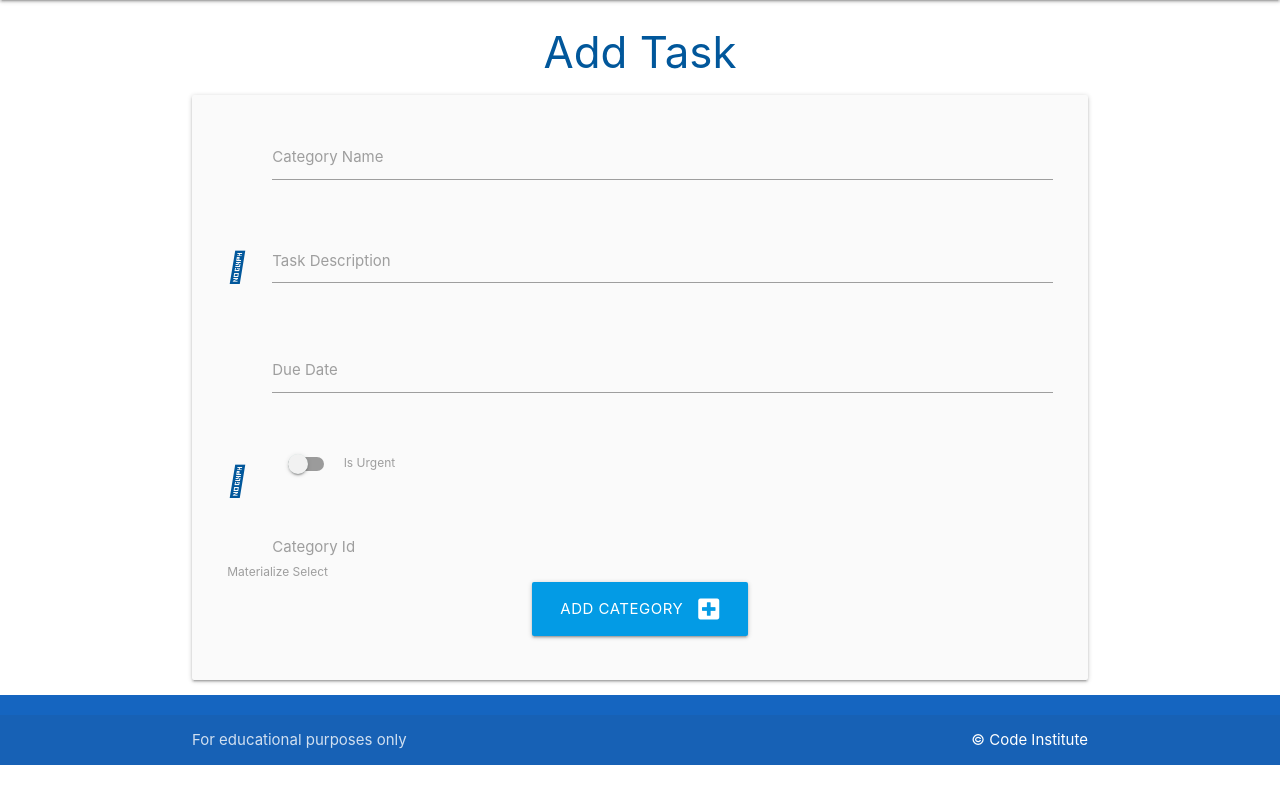
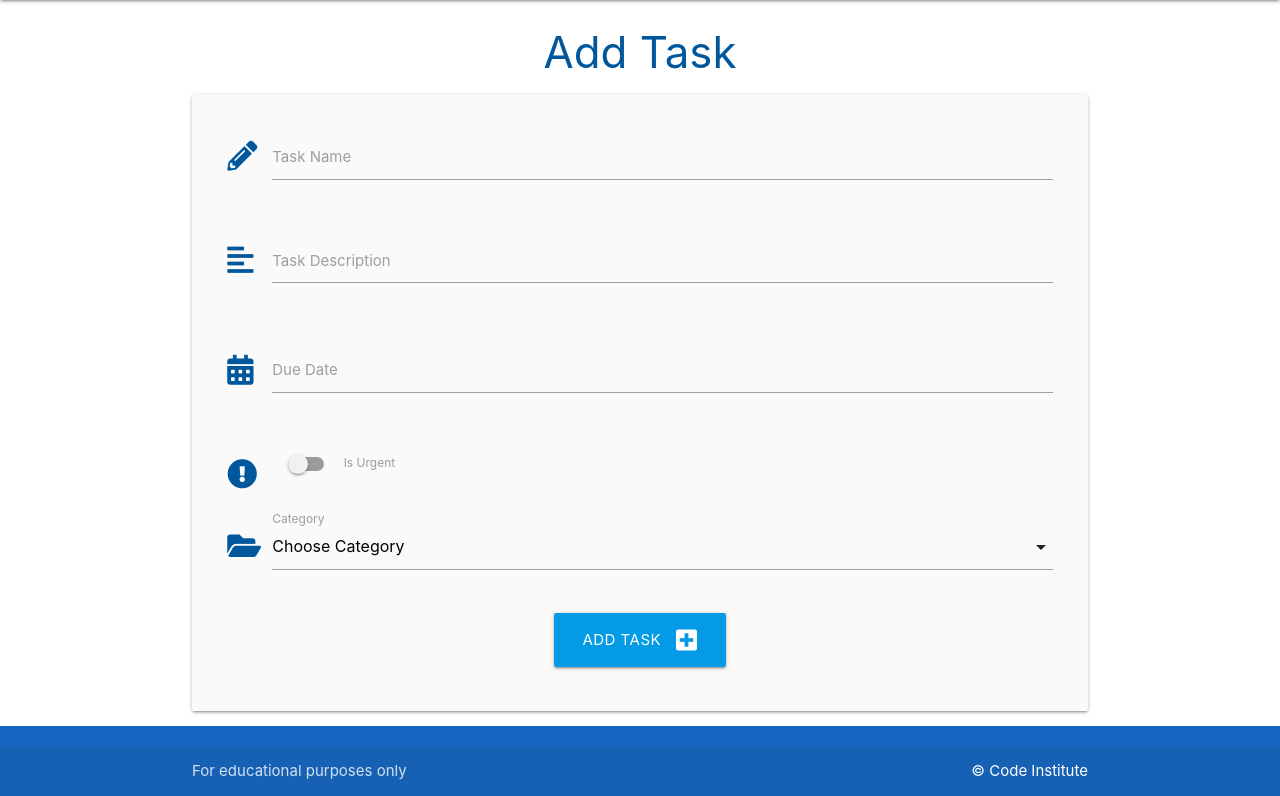
Before and after one commit to ChloeL-E/flask-sqlalchemy-task-manager, a Flask app: page /add_task in a window 1280 px wide. Shown: the part 64-860 px from the top of the page. Before the commit the page ends 829 px from the top, so only its background shows below. Run offline with Flask 2, Linux system fonts and the light colour scheme; data that the repository does not hold is empty.

Commit message:
Corrected bug in add_task functionality

```diff
--- a/taskmanager/routes.py
+++ b/taskmanager/routes.py
@@ -12,8 +12,6 @@ def home():
 def categories():
     categories = list(Category.query.order_by(Category.category_name).all())
     return render_template("categories.html", categories=categories)
-# 1st categories is ref to categories.html, 2nd is
-# the variable name of the function in the line above
 
 
 @app.route("/add_category", methods=["GET", "POST"])
@@ -25,6 +23,7 @@ def add_category():
         return redirect(url_for("categories"))
     return render_template("add_category.html")
 
+
 @app.route("/edit_category/<int:category_id>", methods=["GET", "POST"])
 def edit_category(category_id):
     category = Category.query.get_or_404(category_id)
@@ -34,12 +33,14 @@ def edit_category(category_id):
         return redirect(url_for("categories"))
     return render_template("edit_category.html", category=category)
 
+
 @app.route("/delete_category/<int:category_id>")
 def delete_category(category_id):
     category = Category.query.get_or_404(category_id)
     db.session.delete(category)
     db.session.commit()
     return redirect(url_for("categories"))
+
 
 @app.route("/add_task", methods=["GET", "POST"])
 def add_task():
--- a/taskmanager/static/js/script.js
+++ b/taskmanager/static/js/script.js
@@ -2,16 +2,15 @@ document.addEventListener("DOMContentLoaded", function() {
   // sidenav initialization
   let sidenav = document.querySelectorAll(".sidenav");
   M.Sidenav.init(sidenav);
-});
 
-document.addEventListener('DOMContentLoaded', function() {
-    let datepicker = document.querySelectorAll('.datepicker');
+  // datepicker initialization
+  let datepicker = document.querySelectorAll(".datepicker");
   M.Datepicker.init(datepicker, {
       format: "dd mmmm, yyyy",
       i18n: {done: "Select"}
   });
 
-  document.addEventListener('DOMContentLoaded', function() {
-    let selects = document.querySelectorAll('select');
+  // select initialization
+  let selects = document.querySelectorAll("select");
   M.FormSelect.init(selects);
 });
--- a/taskmanager/templates/add_task.html
+++ b/taskmanager/templates/add_task.html
@@ -8,34 +8,33 @@
         <!-- task name -->
         <div class="row">
             <div class="input-field col s12">
-                <i class="fa-regular fa-pen-to-square prefix light-blue-text text-darken-4"></i>
-                <input id="task_name" name="task_name" minlength="5" maxlength="50" type="text" class="validate"
-                    required>
-                <label for="task_name">Category Name</label>
+                <i class="fas fa-pencil-alt prefix light-blue-text text-darken-4"></i>
+                <input id="task_name" name="task_name" minlength="5" maxlength="50" type="text" class="validate" required>
+                <label for="task_name">Task Name</label>
             </div>
         </div>
         <!-- task description -->
         <div class="row">
             <div class="input-field col s12">
-                <i class="fa-solid fa-align-left prefix light-blue-text text-darken-4"></i>
-                <textarea id="task_description" name="task_description" minlength="5" maxlength="200" type="text"
-                    class="materialize-textarea validate" required></textarea>
+                <i class="fas fa-align-left prefix light-blue-text text-darken-4"></i>
+                <textarea id="task_description" name="task_description" minlength="5" maxlength="200"
+                    type="text" class="materialize-textarea validate" required></textarea>
                 <label for="task_description">Task Description</label>
             </div>
         </div>
         <!-- due date -->
         <div class="row">
             <div class="input-field col s12">
-                <i class="fa-regular fa-calendar-days prefix light-blue-text text-darken-4"></i>
-                <input id="due date" name="due date" type="text" class="datepicker validate" required>
-                <label for="due date">Due Date</label>
+                <i class="fas fa-calendar-alt prefix light-blue-text text-darken-4"></i>
+                <input id="due_date" name="due_date" type="text" class="datepicker validate" required>
+                <label for="due_date">Due Date</label>
             </div>
         </div>
-        <!-- is_urgent -->
+        <!-- is urgent -->
         <div class="row">
             <div class="input-field col s12">
                 <div class="switch">
-                    <i class="fa-solid fa-exclamation prefix light-blue-text text-darken-4"></i>
+                    <i class="fas fa-exclamation-circle prefix light-blue-text text-darken-4"></i>
                     <label for="is_urgent">
                         <input id="is_urgent" name="is_urgent" type="checkbox">
                         <span class="lever"></span>
@@ -44,30 +43,24 @@
                 </div>
             </div>
         </div>
-        <!-- category_id -->
+        <!-- category id -->
         <div class="row">
             <div class="input-field col s12">
-                <i class="fa-regular fa-pen-to-square prefix light-blue-text text-darken-4"></i>
+                <i class="fas fa-folder-open prefix light-blue-text text-darken-4"></i>
                 <select id="category_id" name="category_id" class="validate" required>
                     <option value="" disabled selected>Choose Category</option>
                     {% for category in categories %}
-                        <option value="{{ category_id }}">{{ category.category_name }}</option>
+                        <option value="{{ category.id }}">{{ category.category_name }}</option>
                     {% endfor %}
                 </select>
-                <label for="category_id">Category Id</label>
+                <label for="category_id">Category</label>
             </div>
         </div>
-
-
-
-
-        <label>Materialize Select</label>
-
         <!-- submit button -->
         <div class="row">
             <div class="col s12 center-align">
                 <button type="submit" class="btn-large light-blue darken-1">
-                    Add Category <i class="fas fa-plus-square right"></i>
+                    Add Task <i class="fas fa-plus-square right"></i>
                 </button>
             </div>
         </div>
```
Lines whose indentation alone changed are shown as unchanged.
